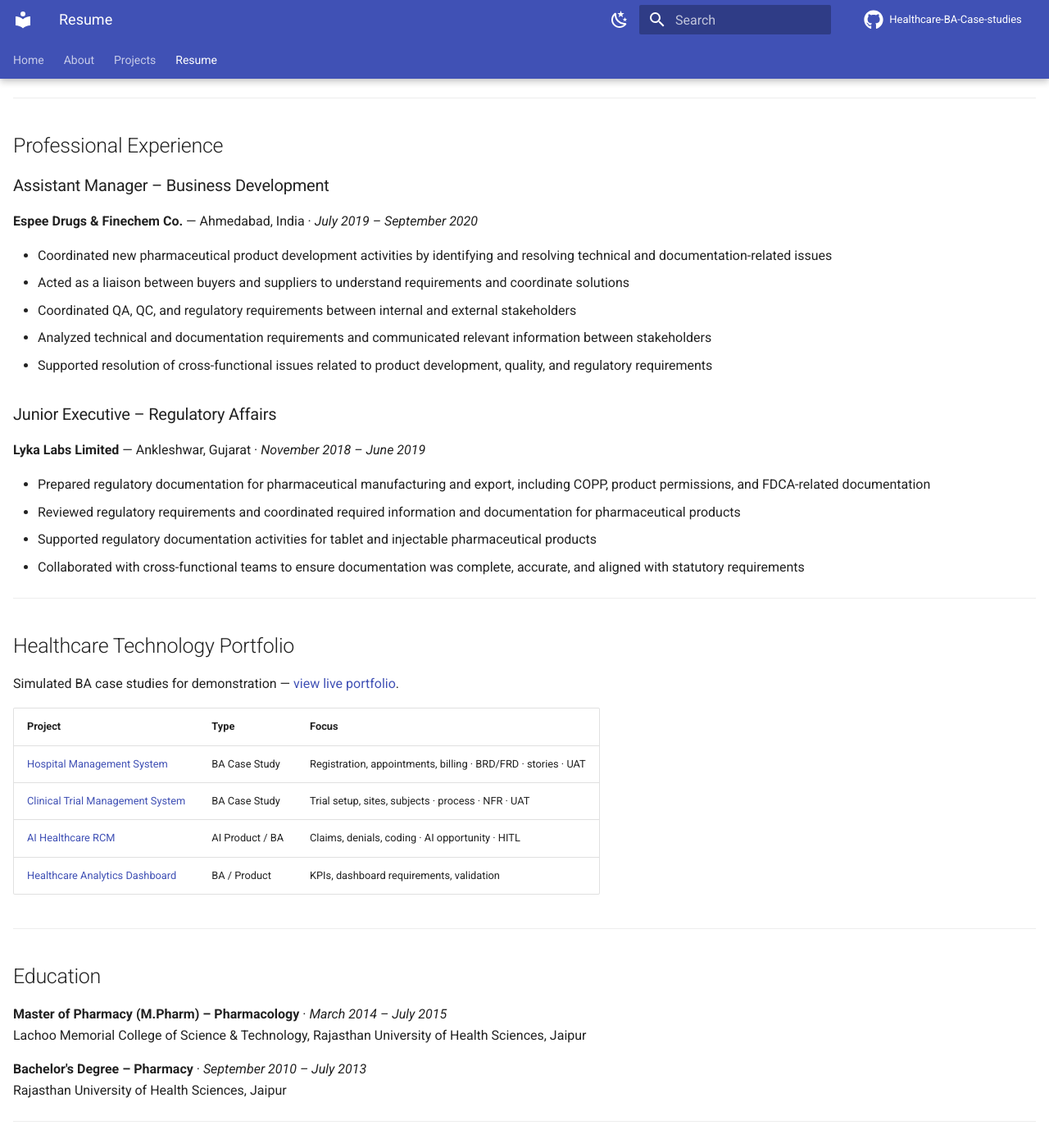
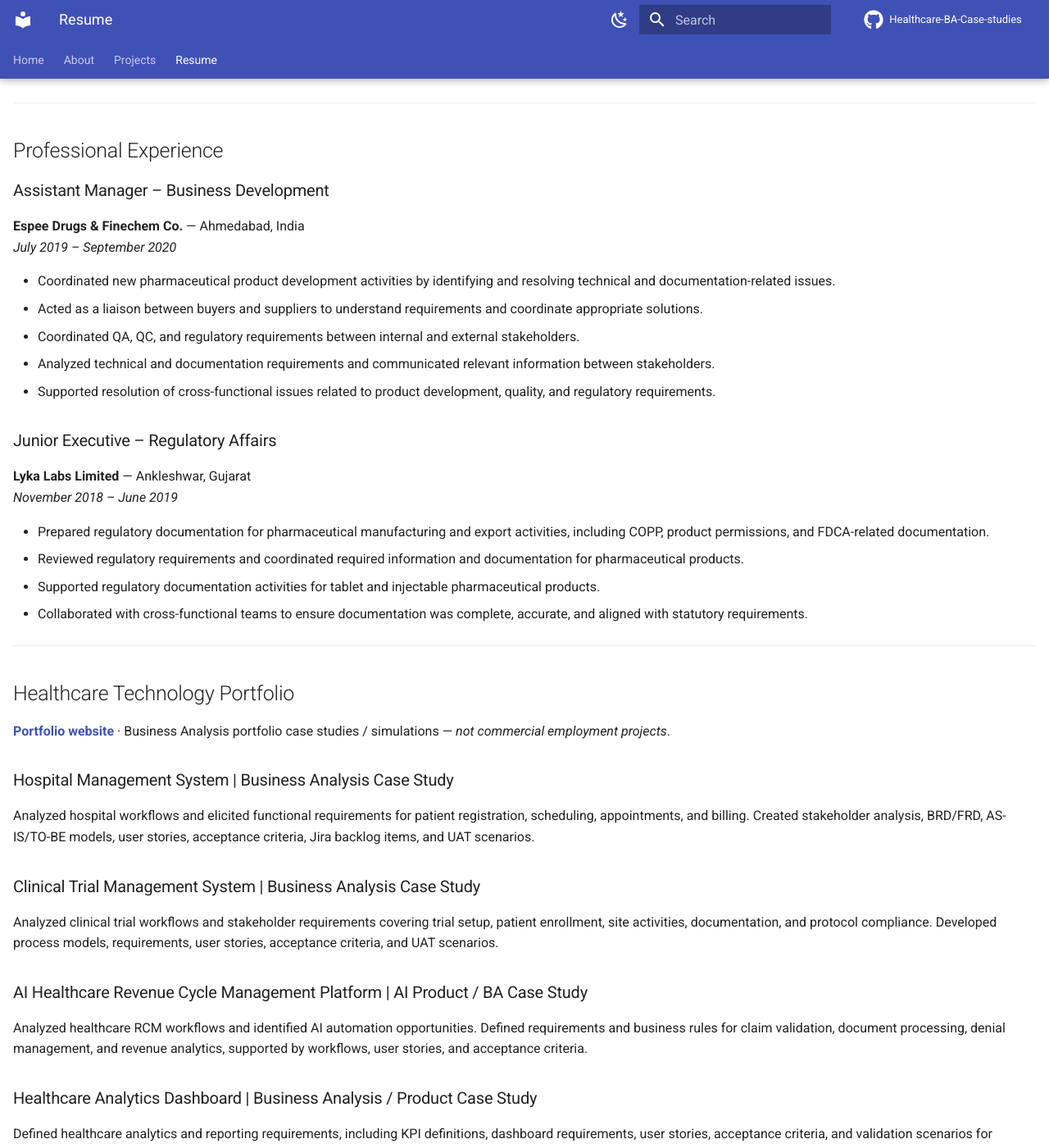
Before and after one commit to tsrajpurohit/healthcare-ba-ai-portfolio-, an MkDocs documentation site: the page built from docs/resume.md, in a window 1280 px wide and 1400 px high, scrolled down 846 px. Shown: the whole window at 82% size. Built offline with MkDocs 1.6.1 and Material for MkDocs 9.7.7, drawn with Linux system fonts in a browser that asks for light colours; comment, search, counter and statistics services are not loaded; some of the changed text lies outside the part shown.

Commit message:
Update resume.md

```diff
--- a/docs/resume.md
+++ b/docs/resume.md
@@ -24,69 +19,78 @@ Healthcare domain professional with a **Master of Pharmacy in Pharmacology** and
 
 ---
 
-## Core Skills
+## Core Skills & Competencies
 
-**Business Analysis** — Requirements Elicitation & Analysis · Stakeholder Management · BRD · FRD · Functional & Non-Functional Requirements · Gap Analysis · Root Cause Analysis · Impact Analysis · UAT
-
-**Agile & Product** — Agile · Scrum · User Stories · Acceptance Criteria · Product Backlog · Backlog Refinement · Sprint Planning · Jira · Product Requirements
-
-**Process & UX** — BPMN · UML · AS-IS / TO-BE · Process Mapping · Workflow Design · User Journey Mapping · Wireframing · Prototyping
-
-**Technical & Data** — REST API Concepts · Postman · SQL · MySQL · Power BI · Data Analysis · Data Visualization
-
-**Healthcare** — Pharmaceuticals · Regulatory Affairs · Healthcare Workflows · Clinical Research · Pharmacovigilance · Healthcare Analytics · Healthcare AI
+| Area | Skills |
+|------|--------|
+| **Business Analysis** | Requirements Elicitation & Analysis · Stakeholder Management · BRD · FRD · Functional & Non-Functional Requirements · Gap Analysis · Root Cause Analysis · Impact Analysis · UAT |
+| **Agile & Product** | Agile · Scrum · User Stories · Acceptance Criteria · Product Backlog · Backlog Refinement · Sprint Planning · Jira · Product Requirements |
+| **Process & UX** | BPMN · UML · AS-IS / TO-BE Analysis · Process Mapping · Workflow Design · User Journey Mapping · Wireframing · Prototyping |
+| **Technical & Data** | REST API Concepts · API Testing · Postman · SQL · MySQL · Power BI · Data Analysis · Data Visualization |
+| **Healthcare** | Pharmaceuticals · Regulatory Affairs · Healthcare Workflows · Clinical Research · Pharmacovigilance · Healthcare Analytics · Healthcare AI |
 
 ---
 
 ## Professional Experience
 
 ### Assistant Manager – Business Development
-**Espee Drugs & Finechem Co.** — Ahmedabad, India · *July 2019 – September 2020*
+**Espee Drugs & Finechem Co.** — Ahmedabad, India
+*July 2019 – September 2020*
 
-- Coordinated new pharmaceutical product development activities by identifying and resolving technical and documentation-related issues
-- Acted as a liaison between buyers and suppliers to understand requirements and coordinate solutions
-- Coordinated QA, QC, and regulatory requirements between internal and external stakeholders
-- Analyzed technical and documentation requirements and communicated relevant information between stakeholders
-- Supported resolution of cross-functional issues related to product development, quality, and regulatory requirements
+- Coordinated new pharmaceutical product development activities by identifying and resolving technical and documentation-related issues.
+- Acted as a liaison between buyers and suppliers to understand requirements and coordinate appropriate solutions.
+- Coordinated QA, QC, and regulatory requirements between internal and external stakeholders.
+- Analyzed technical and documentation requirements and communicated relevant information between stakeholders.
+- Supported resolution of cross-functional issues related to product development, quality, and regulatory requirements.
 
 ### Junior Executive – Regulatory Affairs
-**Lyka Labs Limited** — Ankleshwar, Gujarat · *November 2018 – June 2019*
+**Lyka Labs Limited** — Ankleshwar, Gujarat
+*November 2018 – June 2019*
 
-- Prepared regulatory documentation for pharmaceutical manufacturing and export, including COPP, product permissions, and FDCA-related documentation
-- Reviewed regulatory requirements and coordinated required information and documentation for pharmaceutical products
-- Supported regulatory documentation activities for tablet and injectable pharmaceutical products
-- Collaborated with cross-functional teams to ensure documentation was complete, accurate, and aligned with statutory requirements
+- Prepared regulatory documentation for pharmaceutical manufacturing and export activities, including COPP, product permissions, and FDCA-related documentation.
+- Reviewed regulatory requirements and coordinated required information and documentation for pharmaceutical products.
+- Supported regulatory documentation activities for tablet and injectable pharmaceutical products.
+- Collaborated with cross-functional teams to ensure documentation was complete, accurate, and aligned with statutory requirements.
 
 ---
 
 ## Healthcare Technology Portfolio
 
-Simulated BA case studies for demonstration — [view live portfolio](https://tsrajpurohit.github.io/healthcare-ba-ai-portfolio-/).
+**[Portfolio website](https://tsrajpurohit.github.io/healthcare-ba-ai-portfolio-/)** · Business Analysis portfolio case studies / simulations — *not commercial employment projects*.
 
-| Project | Type | Focus |
-|---------|------|--------|
-| [Hospital Management System](hms/index.md) | BA Case Study | Registration, appointments, billing · BRD/FRD · stories · UAT |
-| [Clinical Trial Management System](ctms/index.md) | BA Case Study | Trial setup, sites, subjects · process · NFR · UAT |
-| [AI Healthcare RCM](rcm/index.md) | AI Product / BA | Claims, denials, coding · AI opportunity · HITL |
-| [Healthcare Analytics Dashboard](analytics/index.md) | BA / Product | KPIs, dashboard requirements, validation |
+### Hospital Management System | Business Analysis Case Study
+Analyzed hospital workflows and elicited functional requirements for patient registration, scheduling, appointments, and billing. Created stakeholder analysis, BRD/FRD, AS-IS/TO-BE models, user stories, acceptance criteria, Jira backlog items, and UAT scenarios.
+
+### Clinical Trial Management System | Business Analysis Case Study
+Analyzed clinical trial workflows and stakeholder requirements covering trial setup, patient enrollment, site activities, documentation, and protocol compliance. Developed process models, requirements, user stories, acceptance criteria, and UAT scenarios.
+
+### AI Healthcare Revenue Cycle Management Platform | AI Product / BA Case Study
+Analyzed healthcare RCM workflows and identified AI automation opportunities. Defined requirements and business rules for claim validation, document processing, denial management, and revenue analytics, supported by workflows, user stories, and acceptance criteria.
+
+### Healthcare Analytics Dashboard | Business Analysis / Product Case Study
+Defined healthcare analytics and reporting requirements, including KPI definitions, dashboard requirements, user stories, acceptance criteria, and validation scenarios for operational decision-making.
 
 ---
 
 ## Education
 
-**Master of Pharmacy (M.Pharm) – Pharmacology** · *March 2014 – July 2015*
+**Master of Pharmacy (M.Pharm) – Pharmacology**
 Lachoo Memorial College of Science & Technology, Rajasthan University of Health Sciences, Jaipur
+*March 2014 – July 2015*
 
-**Bachelor's Degree – Pharmacy** · *September 2010 – July 2013*
+**Bachelor's Degree – Pharmacy**
 Rajasthan University of Health Sciences, Jaipur
+*September 2010 – July 2013*
 
 ---
 
-## Tools
+## Technical Tools & Technologies
 
-Jira · Confluence · Postman · SQL · MySQL · Power BI · Excel · Figma · Whimsical · Draw.io
+| Category | Tools |
+|----------|--------|
+| **Project & Collaboration** | Jira · Confluence |
+| **API & Database** | Postman · REST API Concepts · SQL · MySQL |
+| **Data & Visualization** | Power BI · Excel |
+| **Diagramming & Prototyping** | Figma · Whimsical · Draw.io |
 
 ---
-
-!!! note "Portfolio transparency"
-    Portfolio projects are simulated case studies for learning and demonstration. Business Development and Regulatory Affairs roles above are real professional experience.
```
Also changed, not shown: other parts of docs/resume.md (+3 -8 lines).
